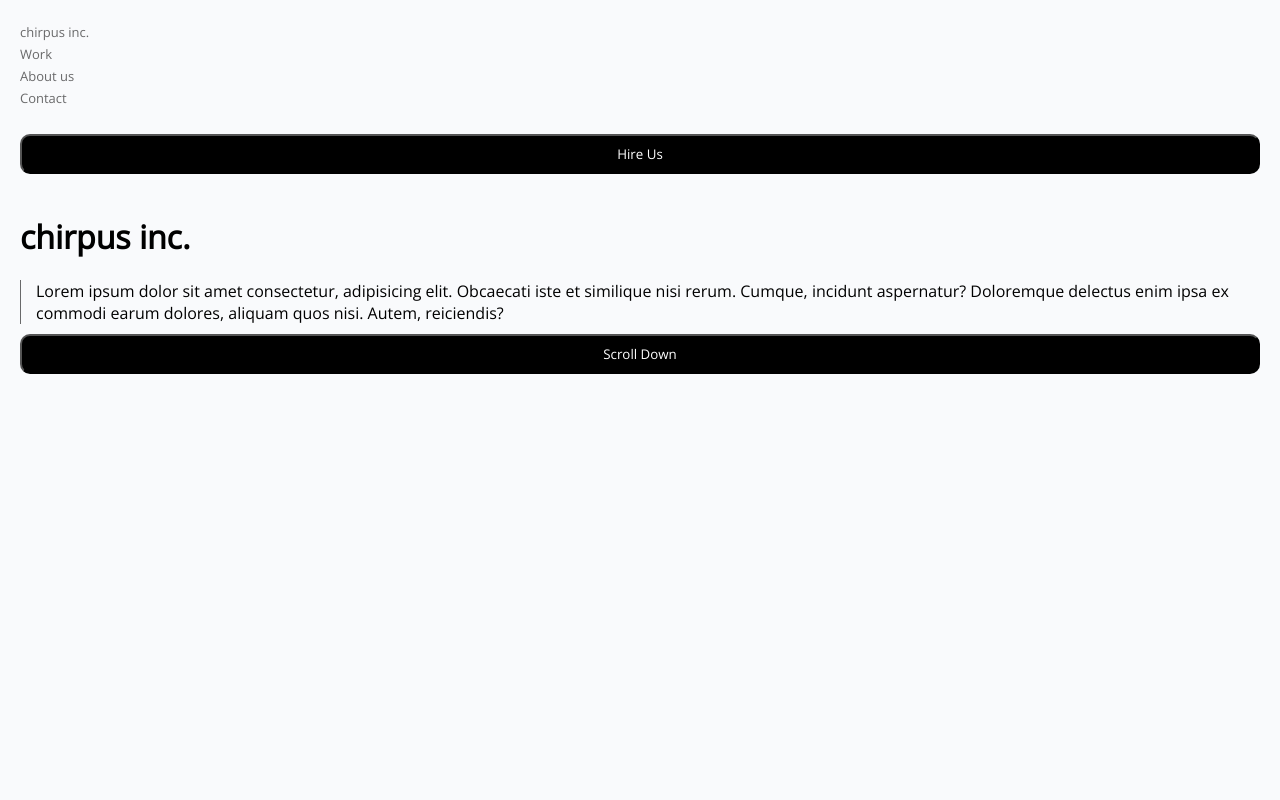
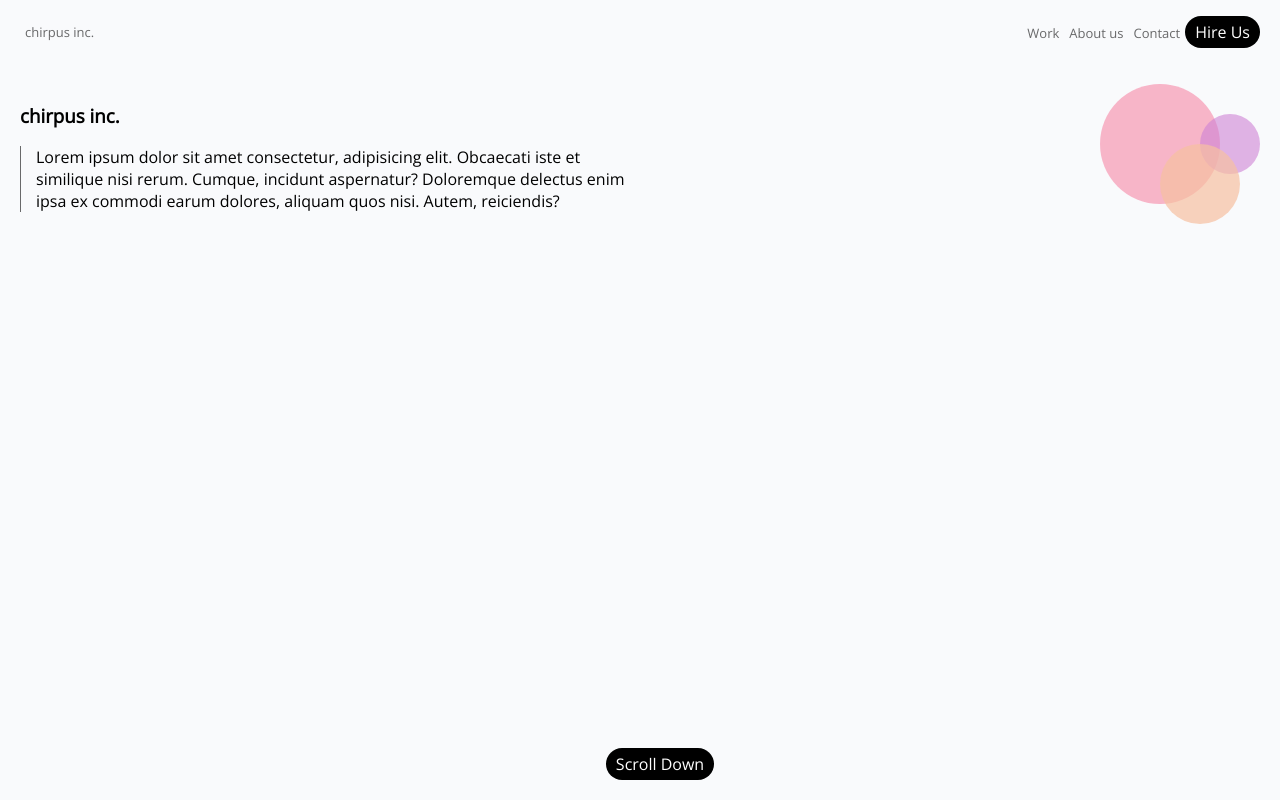
Before and after one commit to kanchanmk/Revision-lab1, a plain HTML site: page index.html in a window 1280 px wide. Drawn offline with nearby package versions, Linux system fonts and the light colour scheme.

Commit message:
lab1 : part 2 added

```diff
--- a/index.html
+++ b/index.html
@@ -9,20 +9,35 @@
 </head>
 <body class="body">
 <header class="header">
+    <a class="link" href="http://" target="_self">chirpus inc.</a>
     <ul class="links">
-       <li class="li"><a class="link" href="http://" target="_self">chirpus inc.</a></li>
-       <li class="li"><a class="link" href="http://" target="_self">Work</a></li>
-       <li class="li"><a class="link" href="http://" target="_self">About us</a></li>
-       <li class="li"><a class="link" href="http://" target="_self">Contact</a></li>
 
+       <li class="li"><a class="link" target="_self">Work</a></li>
+       <li class="li"><a class="link" target="_self">About us</a></li>
+       <li class="li"><a class="link" target="_self">Contact</a></li>
+       <li class="li"><a class="button">Hire Us</a> </li>
     </ul>
-    <button class="button">Hire Us</button>
+
 
 </header>
     <main class="main">
-        <h1 class="h1">chirpus inc.</h1>
-        <section class="desc">Lorem ipsum dolor sit amet consectetur, adipisicing elit. Obcaecati iste et similique nisi rerum. Cumque, incidunt aspernatur? Doloremque delectus enim ipsa ex commodi earum dolores, aliquam quos nisi. Autem, reiciendis?</section>
-        <button class="button">Scroll Down</button>
+        <section class="articleContainer">
+        <article class="article-left">
+            <h1 class="h1">chirpus inc.</h1>
+            <section class="desc">Lorem ipsum dolor sit amet consectetur, adipisicing elit. Obcaecati iste et similique nisi rerum. Cumque, incidunt aspernatur? Doloremque delectus enim ipsa ex commodi earum dolores, aliquam quos nisi. Autem, reiciendis?</section>
+
+        </article>
+        <article class="article-right">
+
+                <div class="bigC circle"></div>
+                <div class="medC circle"></div>
+                <div class="smC circle"></div>
+
+        </article>
+    </section>
+    <section class="btnContainer footer">
+        <a class="button">Scroll Down</a>
+    </section>
     </main>
 </body>
 </html>
--- a/styles.css
+++ b/styles.css
@@ -10,7 +10,6 @@
 .links {
 	padding: 0;
 }
-
 .li {
 	list-style: none;
 }
@@ -18,18 +17,18 @@
 	text-decoration: none;
 	color: #69696a;
 	font-size: small;
+	padding: 5px;
 }
-/* a:visited{
-    color: #69696a;
-} */
+
 .button {
-	height: 40px;
 	width: 100%;
 	background-color: #000;
 	color: #fff;
-	border-radius: 10px;
+	border-radius: 20px;
 	margin-top: 10px;
 	font-family: "Open Sans", sans-serif;
+	display: block;
+	padding: 5px;
 }
 .main {
 	display: flex;
@@ -41,3 +40,93 @@
 	border-left: 1px solid #69696a;
 	padding-left: 15px;
 }
+
+@media screen and (min-width: 768px) {
+	.body {
+		height: 100vh;
+	}
+	.main {
+		display: flex;
+		flex-direction: column;
+		justify-content: space-between;
+		align-items: stretch;
+	}
+	.articleContainer {
+		display: flex;
+		flex-direction: row;
+	}
+
+	.article-left {
+		flex: 1;
+	}
+	.article-right {
+		flex: 1;
+		display: flex;
+		justify-content: flex-end;
+	}
+	.header {
+		margin-top: 0;
+		padding: 0;
+		display: flex;
+		justify-content: space-between;
+		align-items: center;
+	}
+	.links {
+		display: flex;
+		align-items: center;
+	}
+
+	.circle {
+		border-radius: 50%;
+		position: relative;
+	}
+	.bigC {
+		height: 120px;
+		width: 120px;
+
+		background-color: rgba(247, 136, 167, 0.6);
+		z-index: 1;
+		top: 0px;
+		right: -100px;
+	}
+	.medC {
+		height: 80px;
+		width: 80px;
+		background-color: rgba(247, 193, 162, 0.7);
+
+		z-index: 3;
+		top: 60px;
+		right: -40px;
+	}
+
+	.smC {
+		height: 60px;
+		width: 60px;
+		background-color: rgba(207, 130, 213, 0.6);
+		z-index: 2;
+		top: 30px;
+		right: 0px;
+	}
+
+	.btnContainer {
+		display: flex;
+		justify-content: center;
+		align-items: center;
+		width: 100%;
+	}
+
+	.button {
+		margin: 0;
+		display: inline-block;
+		text-align: center;
+		width: fit-content;
+		/* padding-top: 15px; */
+		padding-right: 10px;
+		padding-left: 10px;
+	}
+
+	.footer {
+		position: absolute;
+		bottom: 20px;
+	}
+}
```
